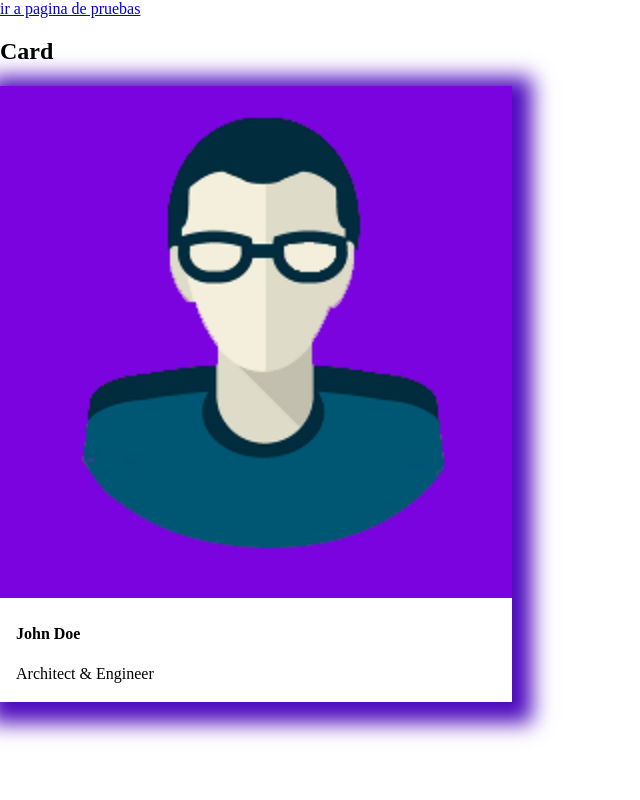
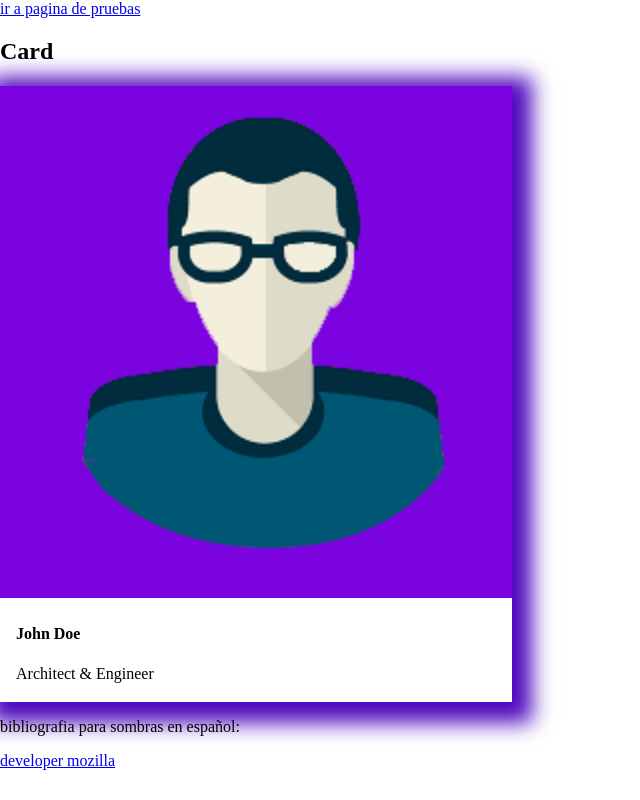
Before and after one commit to moonhuntercode/card-css, a plain HTML site: page index.html in a window 1280 px wide. Shown: the whole page, without its empty margins (0-640 px from the left). Drawn offline with Linux system fonts and the light colour scheme.

Commit message:
enlace agregado

```diff
--- a/index.html
+++ b/index.html
@@ -32,6 +32,7 @@
     <p>Architect & Engineer</p>
   </div>
 </div>
-
+<p>bibliografia para sombras en español:</p>
+<a href="https://developer.mozilla.org/es/docs/Web/CSS/box-shadow">developer mozilla</a>
 </body>
 </html>
```
